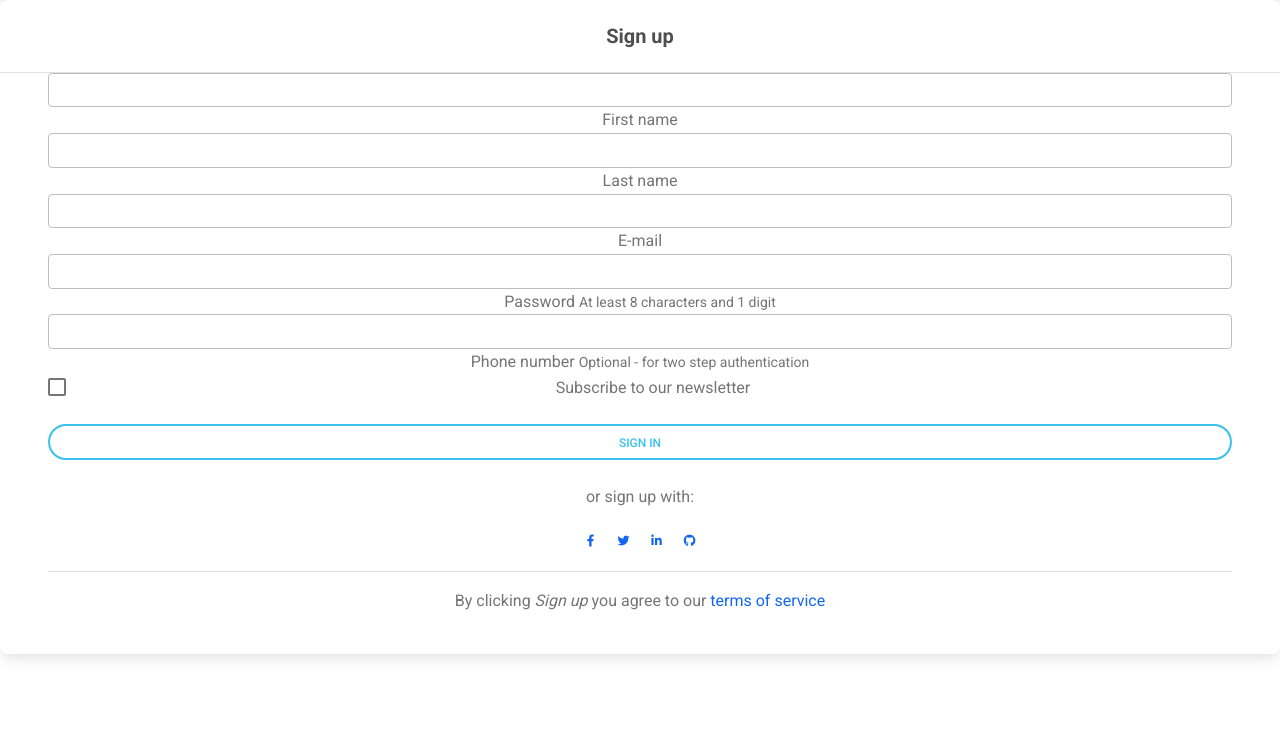
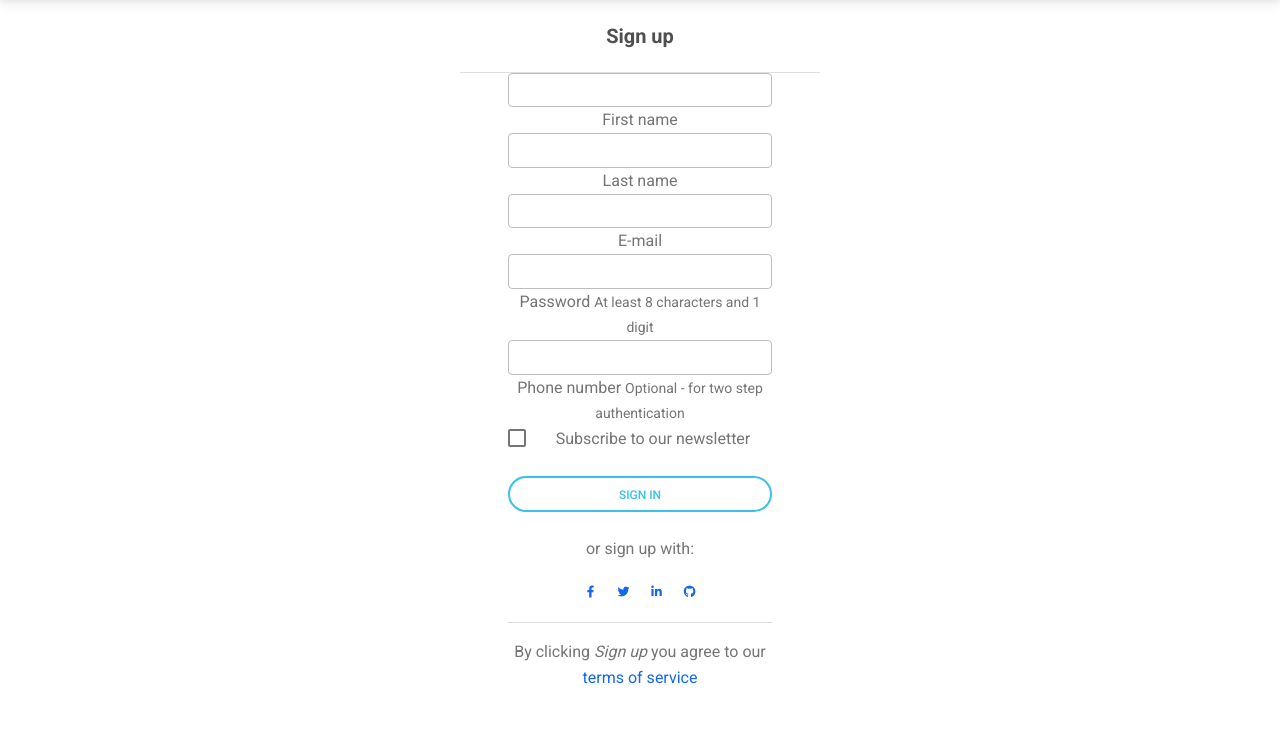
Before and after one commit to Barrack-coder/P-Blog, a Flask app: page /register in a window 1280 px wide. Shown: the part 59-800 px from the top of the page. Run offline with Flask 2, Linux system fonts and the light colour scheme; some libraries are stand-ins or nearby versions.

Commit message:
made changes in auth

```diff
--- a/app/templates/auth/login.html
+++ b/app/templates/auth/login.html
@@ -2,7 +2,7 @@
 {%import 'bootstrap/wtf.html' as wtf%}
 {%block content%}
 <!-- Material form login -->
-<div class="card">
+<div class="container"style="width:30%;">
 
   <h5 class="card-header info-color white-text text-center py-4">
     <strong>Sign in</strong>
--- a/app/templates/auth/register.html
+++ b/app/templates/auth/register.html
@@ -3,7 +3,7 @@
 
 {% block content%}
 <!-- Material form register -->
-<div class="card">
+<div class="container"style="width:30%;">
 
     <h5 class="card-header info-color white-text text-center py-4">
         <strong>Sign up</strong>
```
Also changed, not shown: app/static/css/style.css (added).
